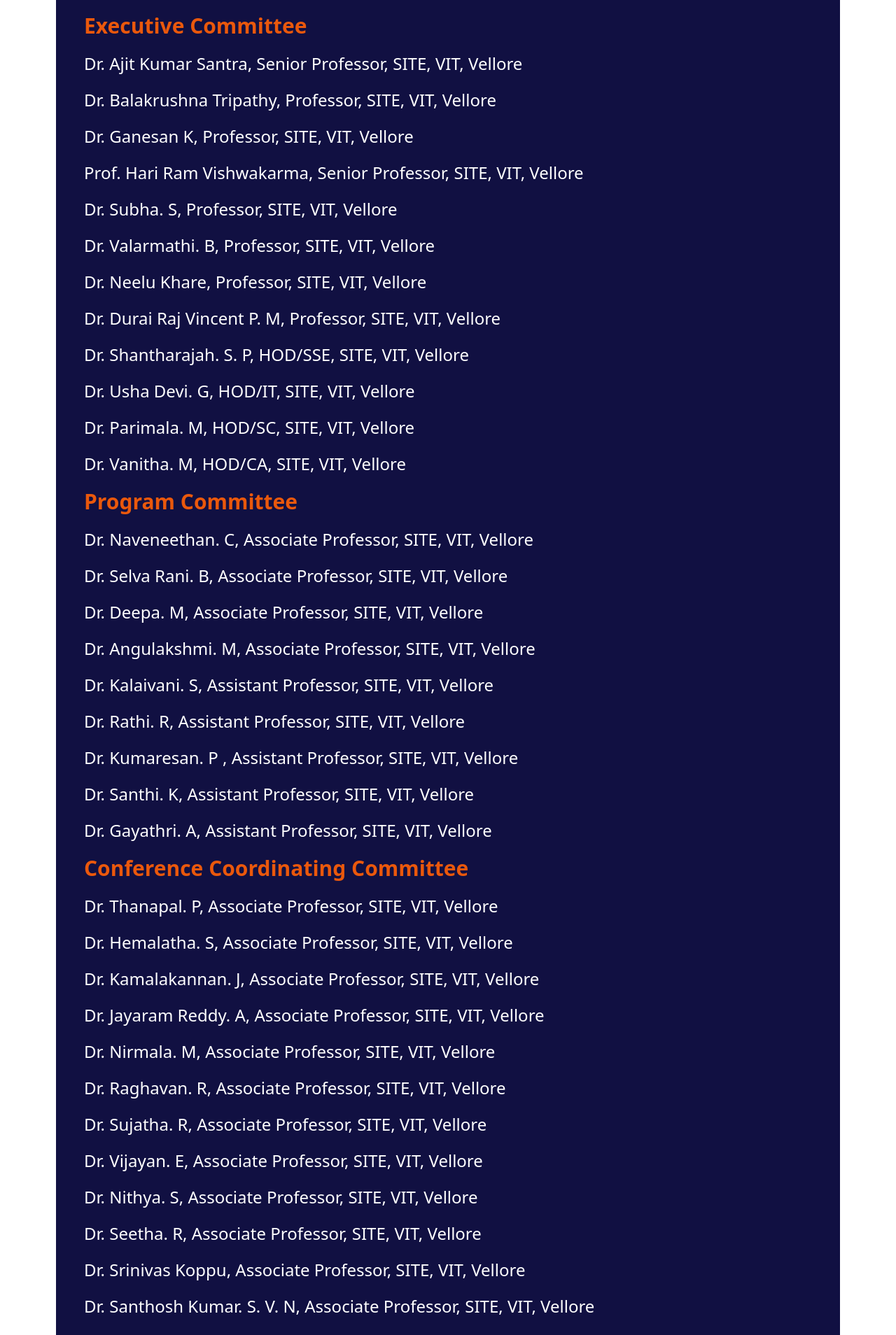
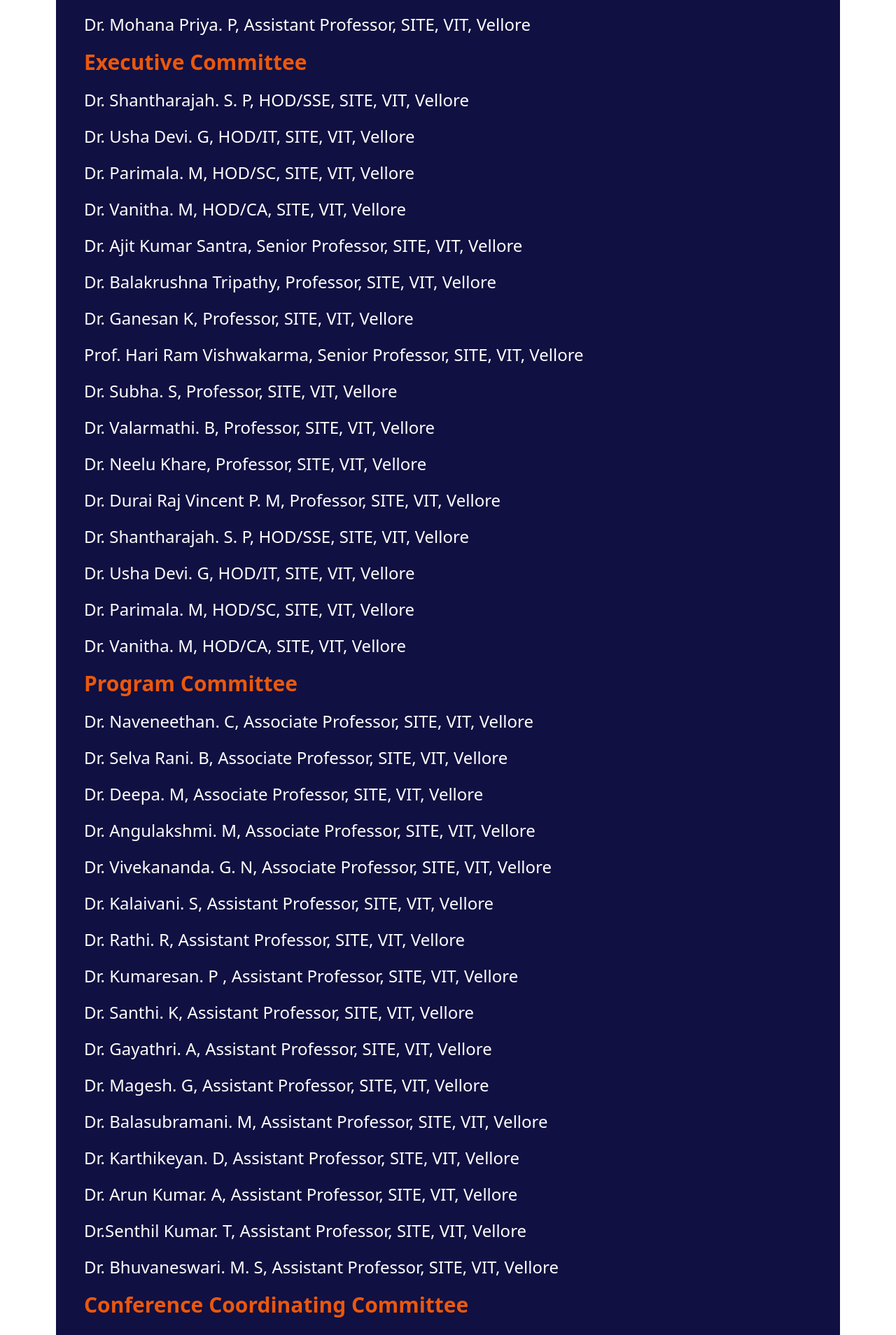
Before and after one commit to Shivd131/icetite-landing-deployed, a Next.js app: page /committee in a window 1280 px wide. Shown: the part 1829-3737 px from the top of the page at 70% size. Built offline with nearby package versions, Linux system fonts and the light colour scheme.

Commit message:
feat: frontend

```diff
--- a/src/components/authors/formatAndDates.jsx
+++ b/src/components/authors/formatAndDates.jsx
@@ -8,10 +8,10 @@
       </h1>
       <div className="bg-[#FF794F] h-0.5 w-[20vw] mb-4"></div>
       <div className="flex flex-col md:flex-row lg:flex-row space-x-0 md:space-x-8 lg:space-x-8 space-y-4 md:space-y-0 lg:space-y-0 py-3">
-        <a className="border-2 border-white bg-[#111042] text-center text-white py-2 px-4 text-base sm:text-lg font-semibold rounded-md shadow z-40 cursor-pointer transition-all w-full md:w-96 lg:w-96" href="https://docs.google.com/document/d/1zi81EFII2v7mcJbpOxd4FNTG7p3uwbMU/edit?usp=sharing&ouid=111259705956702533874&rtpof=true&sd=true">
+        <a className="border-2 border-white bg-[#111042] text-center text-white py-2 px-4 text-base sm:text-lg font-semibold rounded-md shadow z-40 cursor-pointer transition-all w-full md:w-96 lg:w-96" target="_blank" href="https://docs.google.com/document/d/1zi81EFII2v7mcJbpOxd4FNTG7p3uwbMU/edit?usp=sharing&ouid=111259705956702533874&rtpof=true&sd=true">
           Microsoft Word Template
         </a>
-        <a className="border-2 border-white bg-[#111042] text-center text-white py-2 px-4 text-base sm:text-lg font-semibold rounded-md shadow z-40 cursor-pointer transition-all w-full md:w-96 lg:w-96" href="https://www.ieee.org/conferences/publishing/templates.html">
+        <a className="border-2 border-white bg-[#111042] text-center text-white py-2 px-4 text-base sm:text-lg font-semibold rounded-md shadow z-40 cursor-pointer transition-all w-full md:w-96 lg:w-96" target="_blank" href="https://www.ieee.org/conferences/publishing/templates.html">
           Latex Template
         </a>
       </div>
--- a/src/components/authors/heroSection.jsx
+++ b/src/components/authors/heroSection.jsx
@@ -29,7 +29,7 @@
           publication in Scopus indexed journals.
         </p>
         <div className="flex flex-col md:flex-row lg:flex-row space-x-0 md:space-x-5 lg:space-x-5 py-3 space-y-4 md:space-y-0 lg:space-y-0 ">
-          <a className="border-2 border-white bg-transparent hover:bg-white text-center text-white hover:text-[#111042] py-2 px-4 text-base sm:text-lg font-semibold rounded-md shadow z-40 cursor-pointer transition-all w-full md:w-96 lg:w-96" href="https://cmt3.research.microsoft.com/icETITE2024">
+          <a className="border-2 border-white bg-transparent hover:bg-white text-center text-white hover:text-[#111042] py-2 px-4 text-base sm:text-lg font-semibold rounded-md shadow z-40 cursor-pointer transition-all w-full md:w-96 lg:w-96" target="_blank" href="https://cmt3.research.microsoft.com/icETITE2024">
             Submission Link
           </a>
         </div>
--- a/src/components/index/heroSection.jsx
+++ b/src/components/index/heroSection.jsx
@@ -18,23 +18,23 @@
       <div className="absolute inset-0 bg-gradient-to-r from-[#111042] z-20" />
       <div className="absolute top-0 left-0 z-30 text-white mx-8 md:mx-16 lg:mx-16 flex flex-col h-full justify-center w-[80vw] md:w-[70vw] lg:w-[50vw]">
           {/* <Image src={IeeeNav} alt="" className="w-96 h-auto pb-3"/>*/}
-          <h1 className="text-3xl md:text-5xl lg:text-5xl font-bold">
+          <h1 className="text-3xl md:text-4xl lg:text-4xl font-bold">
           Welcome to ic-ETITE'24!
         </h1>
 
-        <p className="text-2xl md:text-3xl lg:text-3xl my-6">
+        <p className="text-2xl md:text-2xl lg:text-2xl my-6">
           Second International Conference on Emerging Trends in Information
           Technology and Engineering(ic-ETITE'24)
         </p>
-          <p className="text-2xl md:text-3xl lg:text-4xl text-orange-600">
+          <p className="text-xl md:text-2xl lg:text-2xl text-orange-600">
           Technically co-sponsored by
       </p>
-          <p className="text-2xl md:text-3xl lg:text-4xl my-6 text-orange-600"><span className="font-bold"> IEEE </span>Madras Section</p>
-        <p className="text-xl md:text-2xl lg:text-3xl my-6">
+          <p className="text-2xl md:text-3xl lg:text-3xl my-6 text-orange-600"><span className="font-bold"> IEEE </span>Madras Section</p>
+        <p className="text-xl md:text-2xl lg:text-2xl my-6">
           February 22-23, 2024 at VIT Vellore, India
         </p>
       </div>
-      <a href="https://drive.google.com/file/d/1eTe-y8fu0JuGXsigayfIRHpdlYNhVzbG/view?usp=sharing" className="absolute right-10 bottom-5 border-2 border-white bg-transparent hover:bg-white text-white hover:text-[#111042] py-2 px-4 text-base sm:text-lg font-semibold rounded-md shadow z-40 cursor-pointer transition-all">
+      <a href="https://drive.google.com/file/d/1eTe-y8fu0JuGXsigayfIRHpdlYNhVzbG/view?usp=sharing" target="_blank" className="absolute right-10 bottom-5 border-2 border-white bg-transparent hover:bg-white text-white hover:text-[#111042] py-2 px-4 text-base sm:text-lg font-semibold rounded-md shadow z-40 cursor-pointer transition-all">
         Download Brochure Now
       </a>
     </div>
--- a/src/pages/committee.js
+++ b/src/pages/committee.js
@@ -16,6 +16,7 @@
       return (
           <div className="bg-orange flex flex-col items-start w-full text-white bg-[#111042] space-y-5 py-10 px-10 rounded-md">
               <p className="font-bold text-3xl text-orange-600">Technical Programme Committee</p>
+
               <p>Dr. Priya. M, Associate Professor, SITE, VIT, Vellore</p>
               <p>Dr. Chiranji Lal Chowdhary, Associate Professor, SITE, VIT, Vellore</p>
               <p>Dr. Gitanjali. J, Associate Professor, SITE, VIT, Vellore</p>
@@ -23,7 +24,12 @@
               <p>Dr. Vellingiri. J, Assistant Professor, SITE, VIT, Vellore</p>
               <p>Dr. Charanya. R, Assistant Professor, SITE, VIT, Vellore</p>
               <p>Dr. Tamil Priya. D, Assistant Professor, SITE, VIT, Vellore</p>
+              <p>Dr. Mohana Priya. P, Assistant Professor, SITE, VIT, Vellore</p>
               <p className="font-bold text-3xl  text-orange-600">Executive Committee</p>
+              <p>Dr. Shantharajah. S. P, HOD/SSE, SITE, VIT, Vellore</p>
+              <p>Dr. Usha Devi. G, HOD/IT, SITE, VIT, Vellore</p>
+              <p>Dr. Parimala. M, HOD/SC, SITE, VIT, Vellore</p>
+              <p>Dr. Vanitha. M, HOD/CA, SITE, VIT, Vellore</p>
               <p>Dr. Ajit Kumar Santra, Senior Professor, SITE, VIT, Vellore</p>
               <p>Dr. Balakrushna Tripathy, Professor, SITE, VIT, Vellore</p>
               <p>Dr. Ganesan K, Professor, SITE, VIT, Vellore</p>
@@ -41,11 +47,19 @@
               <p>Dr. Selva Rani. B, Associate Professor, SITE, VIT, Vellore</p>
               <p>Dr. Deepa. M, Associate Professor, SITE, VIT, Vellore</p>
               <p>Dr. Angulakshmi. M, Associate Professor, SITE, VIT, Vellore</p>
+              <p>Dr. Vivekananda. G. N, Associate Professor, SITE, VIT, Vellore</p>
               <p>Dr. Kalaivani. S, Assistant Professor, SITE, VIT, Vellore</p>
               <p>Dr. Rathi. R, Assistant Professor, SITE, VIT, Vellore</p>
               <p>Dr. Kumaresan. P , Assistant Professor, SITE, VIT, Vellore</p>
               <p>Dr. Santhi. K, Assistant Professor, SITE, VIT, Vellore</p>
               <p>Dr. Gayathri. A, Assistant Professor, SITE, VIT, Vellore</p>
+              <p>Dr. Magesh. G, Assistant Professor, SITE, VIT, Vellore</p>
+              <p>Dr. Balasubramani. M, Assistant Professor, SITE, VIT, Vellore</p>
+              <p>Dr. Karthikeyan. D, Assistant Professor, SITE, VIT, Vellore</p>
+              <p>Dr. Arun Kumar. A, Assistant Professor, SITE, VIT, Vellore</p>
+              <p>Dr.Senthil Kumar. T, Assistant Professor, SITE, VIT, Vellore</p>
+              <p>Dr. Bhuvaneswari. M. S, Assistant Professor, SITE, VIT, Vellore</p>
+
               <p className="font-bold text-3xl text-orange-600">Conference Coordinating Committee</p>
               <p>Dr. Thanapal. P, Associate Professor, SITE, VIT, Vellore</p>
               <p>Dr. Hemalatha. S, Associate Professor, SITE, VIT, Vellore</p>
@@ -61,6 +75,11 @@
               <p>Dr. Santhosh Kumar. S. V. N, Associate Professor, SITE, VIT, Vellore</p>
               <p>Dr. Sweta Bhattacharya, Associate Professor, SITE, VIT, Vellore</p>
               <p>Dr. Ramya. G, Assistant Professor, SITE, VIT, Vellore</p>
+              <p>Dr. Rajkumar. M, Assistant Professor, SITE, VIT, Vellore</p>
+                  <p>Dr. Anbarasa Kumar. A, Assistant Professor, SITE, VIT, Vellore</p>
+                  <p>Dr. Mohanraj. G, Assistant Professor, SITE, VIT, Vellore</p>
+                  <p>Dr. Jagannathan. J, Assistant Professor, SITE, VIT, Vellore</p>
+                  <p>Dr. Bala Ganesh. N, Assistant Professor, SITE, VIT, Vellore</p>
               <p className="font-bold text-3xl text-orange-600">Publicity Committee</p>
               <p>Dr. Sumangali. K, Associate Professor, SITE, VIT, Vellore</p>
               <p>Dr. Asha. N, Assistant Professor, SITE, VIT, Vellore</p>
@@ -68,6 +87,12 @@
               <p>Dr. Prabhavathy. P, Professor, SITE, VIT, Vellore</p>
               <p>Dr. Karthikeyan. J, Associate Professor, SITE, VIT, Vellore</p>
               <p>Dr. Brijendra Singh, Assistant Professor, SITE, VIT, Vellore</p>
+              <p>Dr. Jothish Kumar, Assistant Professor, SITE, VIT, Vellore</p>
+              <p className="font-bold text-3xl text-orange-600">Expo’24 Committee</p>
+              <p>Dr. Raghavan. R, Associate Professor, SITE, VIT, Vellore</p>
+                  <p>Dr. Thanga Mariappan. L, Assistant Professor, SITE, VIT, Vellore</p>
+                      <p>Dr. Arun Pandian. J, Assistant Professor, SITE, VIT, Vellore</p>
+                          <p>Dr. Jerart Julus. L, Assistant Professor, SITE, VIT, Vellore</p>
               <p className="font-bold text-3xl  text-orange-600">Sponsorship Committee</p>
               <p>Dr. Iyapparaja. M, Professor, SITE, VIT, Vellore</p>
               <p>Dr. Praveen Kumar Reddy, Associate Professor, SITE, VIT, Vellore</p>
```
